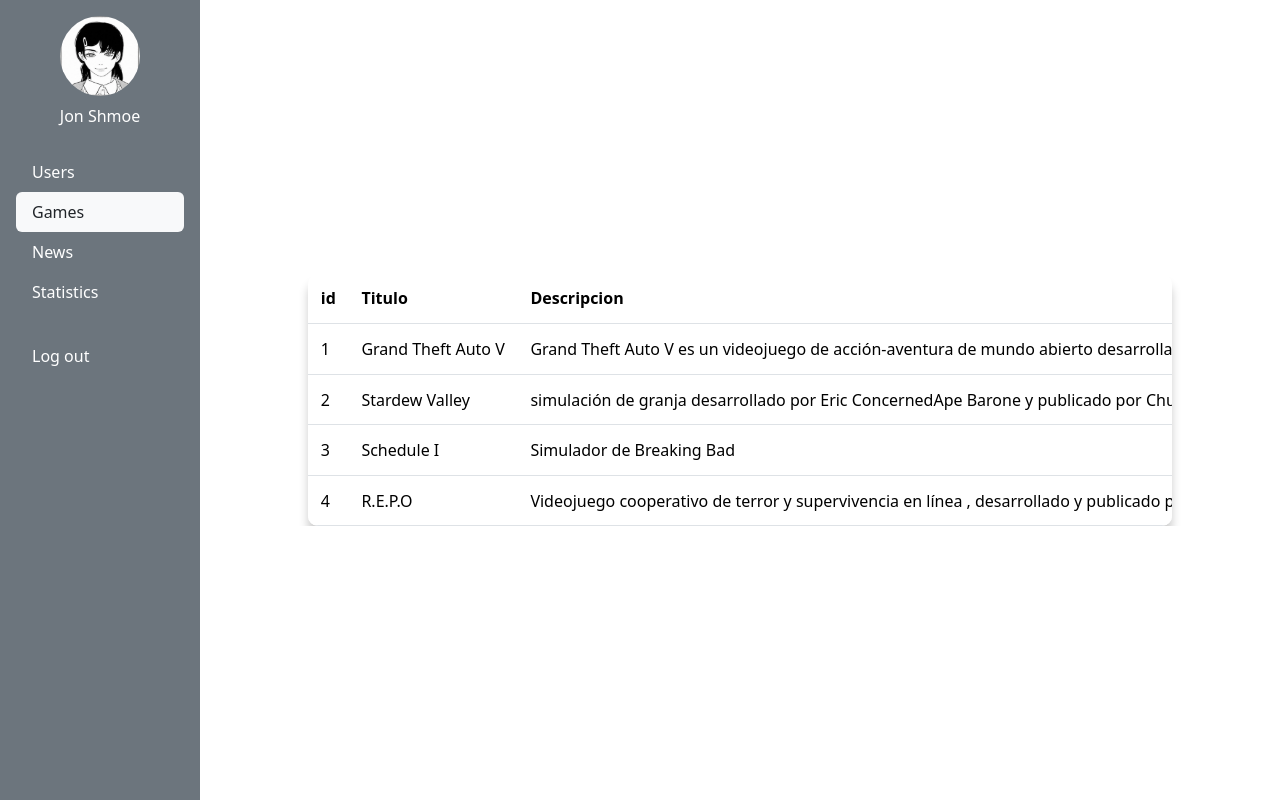
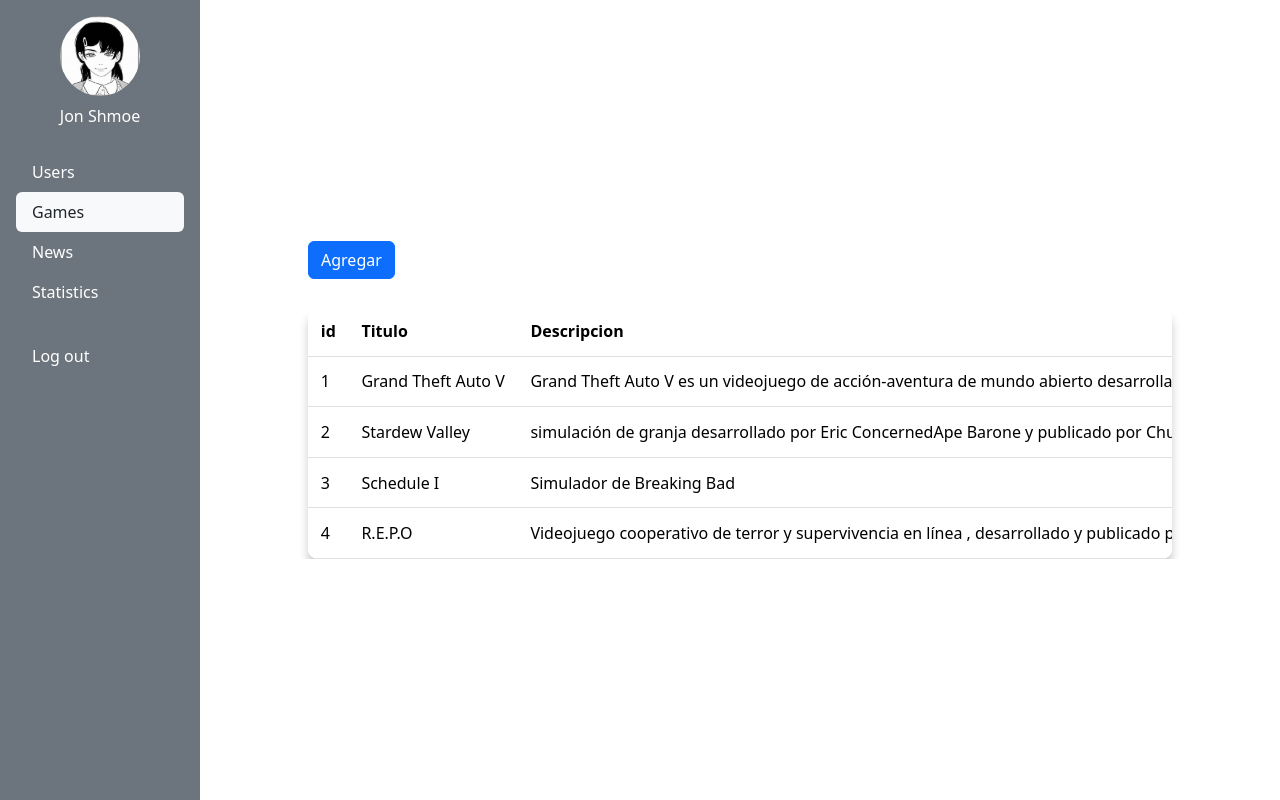
Before and after one commit to ManuelRevillaRJ/PW-PROYECTO-FIJO, a React app: page /games in a window 1280 px wide. Built offline with nearby package versions, Linux system fonts and the light colour scheme; the HTML template or start-up script is replaced by a standard one.

Commit message:
agregar funciona

```diff
--- a/src/components/ModalAgregar.tsx
+++ b/src/components/ModalAgregar.tsx
@@ -4,12 +4,14 @@
 import SubmitButton from "./Button";
 import { ListaGames } from "../utils/ListaJuegos";
 
+import "../styles/Modal.css";
+
 interface ModalAgregarJuego {
   show: boolean;
   onHide: () => void;
 }
 
-export default function ModalAgregar({show, onHide}: ModalAgregarJuego) {
+export default function ModalAgregar({ show, onHide }: ModalAgregarJuego) {
   const [titulo1, setTitulo1] = useState("");
   const [description, setDescription] = useState("");
   const [precio, setPrecio] = useState(0);
@@ -20,13 +22,14 @@
     console.log({ titulo1, description, precio });
 
     // aca poner que agregue a la lista de juegos
+    if (titulo1 != "" && description != "") {
       ListaGames.push({
         titulo: titulo1,
         description: description,
-            precio: precio
-        })
-
-
+        precio: precio,
+      });
+      onHide();
+    }
   };
 
   return (
@@ -34,7 +37,6 @@
       <Modal.Header closeButton className="bg-dark text-white">
         <Modal.Title>Agregar Juego</Modal.Title>
       </Modal.Header>
-
 
       <Modal.Body className="bg-dark text-white">
         <form onSubmit={handleSubmit}>
@@ -61,9 +63,7 @@
           />
           <SubmitButton label="Crear" />
         </form>
-
       </Modal.Body>
-
     </Modal>
   );
 }
--- a/src/components/Table.tsx
+++ b/src/components/Table.tsx
@@ -1,4 +1,4 @@
-import React from "react";
+import React, { useState } from "react";
 
 import { BsFillTrashFill, BsFillPencilFill } from "react-icons/bs";
 
@@ -6,11 +6,35 @@
 
 import { ListaGames } from "../utils/ListaJuegos";
 import type { Game } from "../types/Game";
+import ModalAgregar from "./ModalAgregar";
+
+
+
 
 
 export const Table = () => {
+  const [modalAbierto, setModalAbierto] = useState(false);
+
+  const abrirModal = () => setModalAbierto(true);
+  const cerrarModal = () => setModalAbierto(false);
+
+
   return (
-    <span className="table-wrapper">
+    <div className="table-wrapper">
+      <div className="col-md-2">
+        <button
+          className="btn btn-primary"
+          type="button"
+          onClick={() => {abrirModal()}}
+        >
+          Agregar
+        </button>
+
+        {modalAbierto && (
+        <ModalAgregar show={modalAbierto} onHide={cerrarModal}/>
+      )}
+
+      </div>
       <table className="table">
         <thead>
           <tr>
@@ -22,13 +46,13 @@
           </tr>
         </thead>
         <tbody>
-          {ListaGames.map( (juego: Game) => {
+          {ListaGames.map((juego: Game) => {
             return (
               <tr key={juego.id}>
-                <td >{juego.id}</td>
+                <td>{juego.id}</td>
                 <td className="expandesque">{juego.titulo}</td>
                 <td className="expand">{juego.description}</td>
-                <td >{juego.precio}</td>
+                <td>{juego.precio}</td>
 
                 <td className="fit">
                   <span className="actions">
@@ -47,6 +71,6 @@
           })}
         </tbody>
       </table>
-    </span>
+    </div>
   );
 };
--- a/src/styles/Modal.css
+++ b/src/styles/Modal.css
@@ -21,6 +21,10 @@
 .modal .btn {
   display: block;
   margin: auto;
+}
+
+.btn {
+    margin: center;
 }
 
 .form-group {
--- a/src/styles/Table.css
+++ b/src/styles/Table.css
@@ -15,6 +15,10 @@
   margin: auto;
   table-layout: auto;
   overflow-x: auto;
+}
+.btn {
+    margin-left: 60%;
+    margin-bottom: 15%;
 }
 
 .table thead {
```
Lines whose indentation alone changed are shown as unchanged.
